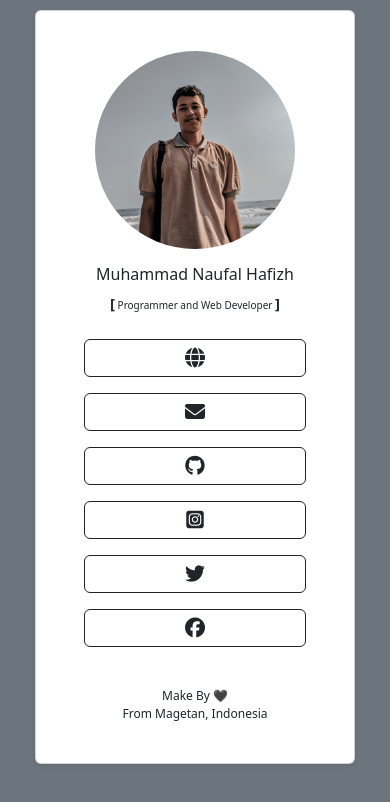
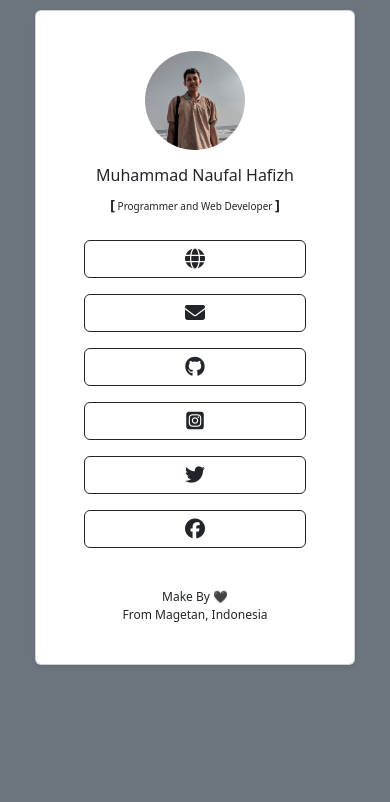
Before and after one commit to NaufalHafizh/VueJs-LinkTree-Clone, a Vue app: page / in a window 390 px wide. Shown: the top 802 px of the page. Built offline with nearby package versions, Linux system fonts and the light colour scheme.

Commit message:
add responsive image

```diff
--- a/src/components/ProfileCard.vue
+++ b/src/components/ProfileCard.vue
@@ -36,6 +36,7 @@ img{
 
 .jobs{
     font-size: 15px;
+    font-weight: 300;
 }
 
 .backslash{
@@ -45,6 +46,12 @@ img{
 }
 
 @media only screen and (max-width: 400px){
+
+    img{
+
+        width: 100px;
+        height: 100%;
+    }
 
     .jobs{
         font-size: 10px;
```
